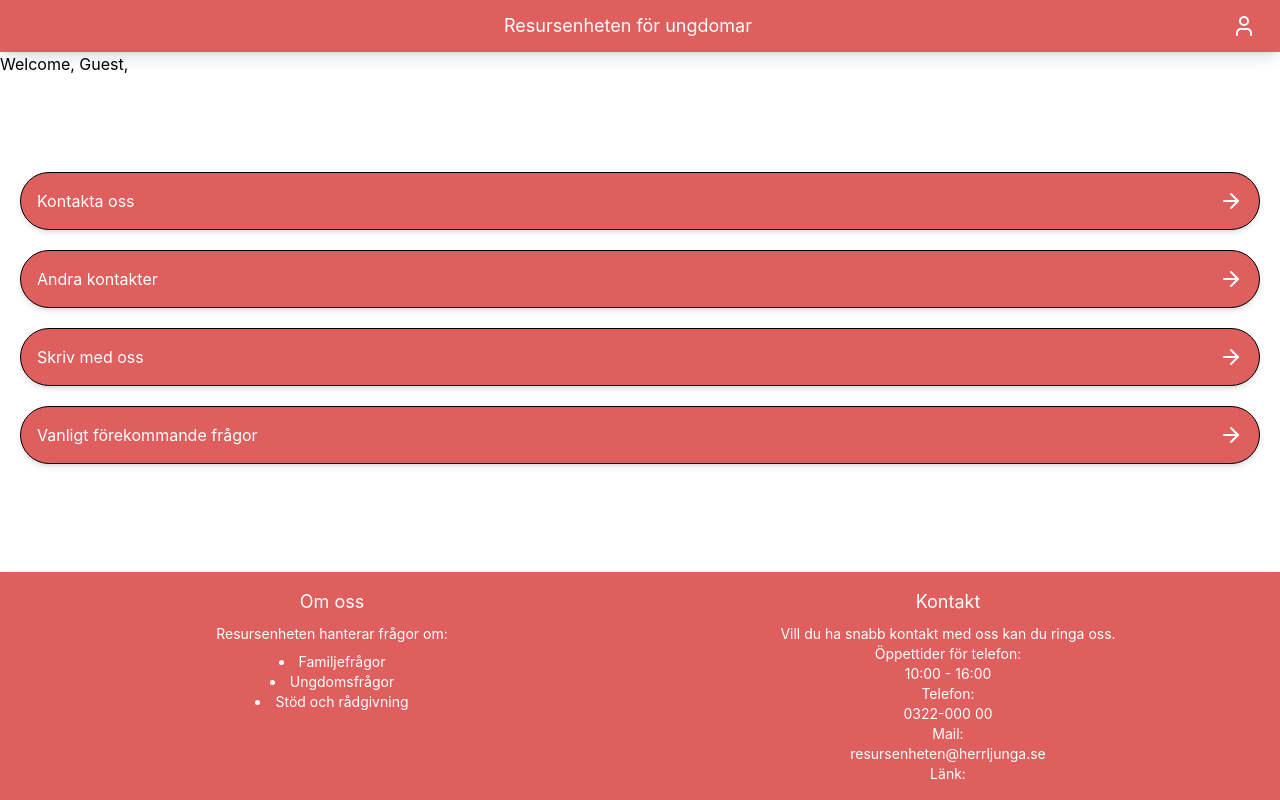
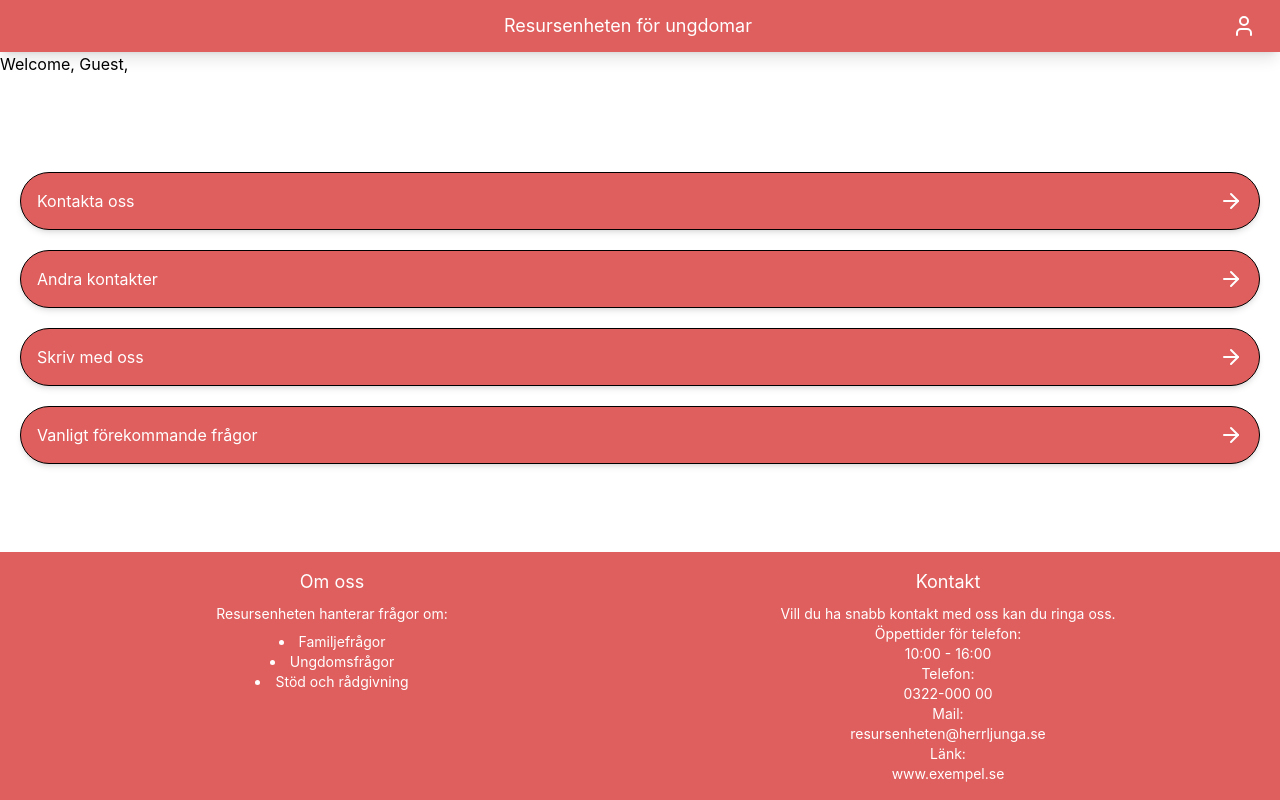
Before and after one commit to tovabry/Socappen-next.js, a Next.js app: page /home in a window 1280 px wide. Built offline with nearby package versions, Linux system fonts and the light colour scheme.

Commit message:
Checked thru and changed standard colors to css variables to be able to tweak easier in the future

```diff
--- a/app/faq/[id]/page.tsx
+++ b/app/faq/[id]/page.tsx
@@ -25,7 +25,10 @@ export default async function FaqAnswerPage({ params }: Props) {
 				<section className="flex flex-col items-center mt-30">
 					<p className="text-white">
 						Här var det tomt...
-						<a href="/faq" className="text-[#DF5E5E] flex items-center">
+						<a
+							href="/faq"
+							className="text-(--link-color-red) flex items-center"
+						>
 							Gå tillbaka
 							<ArrowRight className="inline ml-1" />
 						</a>
--- a/app/globals.css
+++ b/app/globals.css
@@ -2,6 +2,9 @@
 
 @theme inline {
 	--bg-color-red: #5b2a2a;
+	--bg-secondary-color-red: #df5e5e;
+	--message-sent-color: #ddb8b8;
+	--message-received-color: #ffffff;
 }
 
 @layer components {
--- a/app/login/page.tsx
+++ b/app/login/page.tsx
@@ -1,5 +1,3 @@
-"use client";
-
 import LoginForm from "@/components/auth/LoginForm";
 
 export default function LoginPage() {
--- a/app/login/signup/page.tsx
+++ b/app/login/signup/page.tsx
@@ -64,7 +64,7 @@ export default function SignupPage() {
 		setErrors((prev) => ({ ...prev, [name]: undefined, general: undefined }));
 	};
 
-	const handleSubmit = async (e: React.FormEvent<HTMLFormElement>) => {
+	const handleSubmit = async (e: React.SubmitEvent<HTMLFormElement>) => {
 		e.preventDefault();
 		if (!validate()) return;
 
--- a/components/ContactsCard.tsx
+++ b/components/ContactsCard.tsx
@@ -26,7 +26,7 @@ export function ContactsCard({
 								? contactWebsite
 								: `https://${contactWebsite}`
 						}
-						className=" hover:underline text-blue-400"
+						className=" hover:underline text-blue-600"
 						target="_blank"
 						rel="noopener noreferrer"
 						aria-label={`Besök ${contactName} webbplats`}
--- a/components/Footer.tsx
+++ b/components/Footer.tsx
@@ -1,6 +1,6 @@
 export function Footer() {
 	return (
-		<footer className="bg-[#DF5E5E] text-white text-center py-4 shadow-lg mt-4">
+		<footer className="bg-(--bg-secondary-color-red) text-white text-center py-4 shadow-lg mt-4">
 			<div className="flex flex-row justify-between mx-8 gap-4">
 				<section className="flex flex-col flex-1 text-start md:max-w-[50%] md:text-center">
 					<h3 className="text-lg mb-2">Om oss</h3>
@@ -18,7 +18,22 @@ export function Footer() {
 						Vill du ha snabb kontakt med oss kan du ringa oss. <br /> Öppettider
 						för telefon: <br /> 10:00 - 16:00 <br />
 						Telefon: <br /> 0322-000 00 <br /> Mail: <br />
-						resursenheten@herrljunga.se <br /> Länk: <br />
+						<a
+							href="mailto:resursenheten@herrljunga.se"
+							className="text-white hover:underline"
+						>
+							resursenheten@herrljunga.se
+						</a>
+						<br /> Länk: <br />
+						<a
+							href="#"
+							className="text-white hover:underline"
+							target="_blank"
+							rel="noopener noreferrer"
+							aria-label="Besök Exempel webbplats"
+						>
+							www.exempel.se
+						</a>
 					</p>
 				</section>
 			</div>
--- a/components/Header.tsx
+++ b/components/Header.tsx
@@ -12,7 +12,7 @@ export function Header({ title, backRouteLink }: HeaderProps) {
 	const [authOpen, setAuthOpen] = useState(false);
 	return (
 		<>
-			<header className="bg-[#DF5E5E] shadow-lg p-2">
+			<header className="bg-(--bg-secondary-color-red) shadow-lg p-2">
 				<div className="flex flex-row items-center px-4 py-1">
 					{backRouteLink && (
 						<a href={backRouteLink || "/home"} aria-label="Stäng login fönster">
--- a/components/HomePageButtons.tsx
+++ b/components/HomePageButtons.tsx
@@ -10,7 +10,7 @@ export function HomePageButton({
 	routeLink,
 }: HomePageButtonsProps) {
 	return (
-		<div className="rounded-full border p-4 shadow-md bg-[#DF5E5E] mx-5 mt-5">
+		<div className="rounded-full border p-4 shadow-md bg-(--bg-secondary-color-red) mx-5 mt-5">
 			<a href={routeLink || "#"} aria-label={`Navigera till ${buttonText}`}>
 				<div className="flex flex-row justify-between">
 					<span className="text-white text-md">{buttonText}</span>
--- a/components/auth/AuthModal.tsx
+++ b/components/auth/AuthModal.tsx
@@ -33,7 +33,7 @@ export default function AuthModal({ open, onClose }: AuthModalProps) {
 						<p className="mb-4 text-lg">Du är inloggad som: {user?.email}</p>
 						<button
 							onClick={handleLogout}
-							className="border rounded-lg px-4 py-2 bg-[#f87171] text-white"
+							className="border rounded-lg px-4 py-2 bg-(--bg-secondary-color-red) text-white"
 						>
 							Logga ut
 						</button>
--- a/components/messages/RecievedMessage.tsx
+++ b/components/messages/RecievedMessage.tsx
@@ -13,7 +13,7 @@ export function RecievedMessage({
 }: RecievedMessageProps) {
 	return (
 		<li className="flex justify-start my-2 list-none ml-5">
-			<div className="flex flex-col max-w-[60%] bg-[#FFFFFF] text-black px-4 py-2 rounded-xl rounded-bl-none">
+			<div className="flex flex-col max-w-[60%] bg-(--message-received-color) text-black px-4 py-2 rounded-xl rounded-bl-none">
 				<p className="m-0 max-w-full wrap-break-word">{content}</p>
 				<span className="text-xs opacity-70">{formatDate(sentAt)}</span>
 				<span className="text-xs opacity-70">
--- a/components/messages/SentMessage.tsx
+++ b/components/messages/SentMessage.tsx
@@ -9,7 +9,7 @@ interface SentMessageProps {
 export function SentMessage({ content, sentAt, senderId }: SentMessageProps) {
 	return (
 		<li className="flex justify-end my-2 list-none mr-5">
-			<div className="flex flex-col max-w-[60%] bg-[#DDB8B8] text-black px-4 py-2 rounded-xl rounded-br-none">
+			<div className="flex flex-col max-w-[60%] bg-(--message-sent-color) text-black px-4 py-2 rounded-xl rounded-br-none">
 				<p className="m-0 max-w-full wrap-break-word">{content}</p>
 				<span className="text-xs opacity-70 flex justify-end">
 					{formatDate(sentAt)}
```
